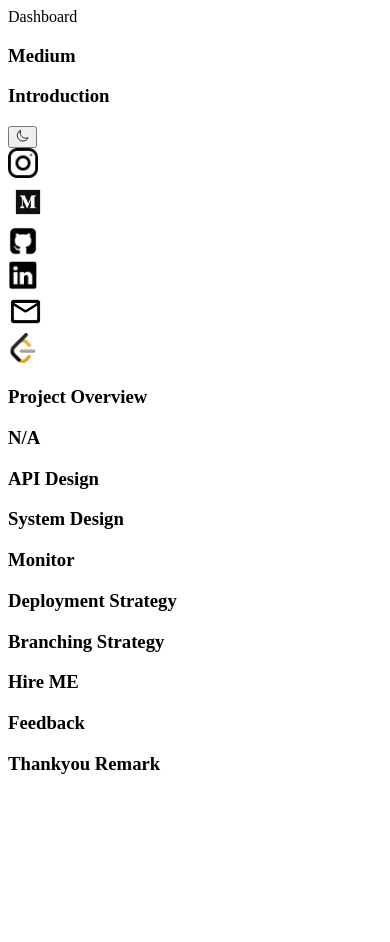
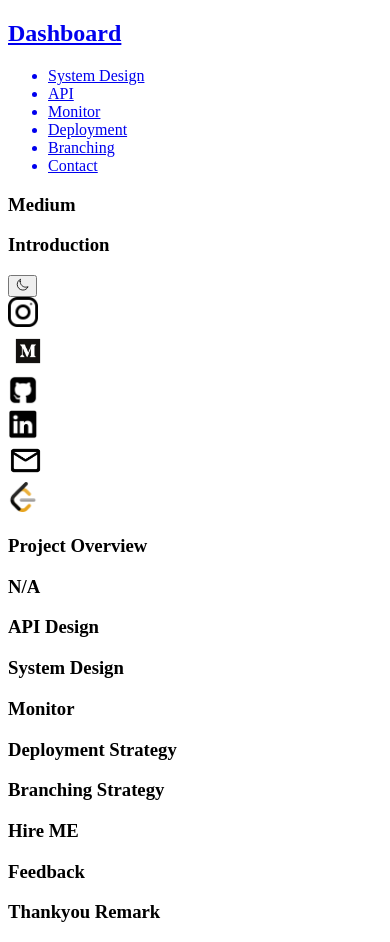
Before and after one commit to sushantsharmass/Documentation, a website with bundled scripts: page index.html in a window 390 px wide. Before the commit the page ends 844 px from the top, so only its background shows below. Built offline with nearby package versions, Linux system fonts and the light colour scheme.

Commit message:
feat: :lipstick: Adds List in dashboard component
Adds link to the dashboard to navigate to different sections with smooth scroll

```diff
--- a/document.css
+++ b/document.css
@@ -2,6 +2,10 @@ body {
   margin: 0px;
   padding: 0px;
   /* overflow: auto;  */
+}
+
+html {
+  scroll-behavior: smooth;
 }
 
 :root{
@@ -74,11 +78,19 @@ body {
 
 .dashboard {
   background-color: var(--primary-color);
+  display: flex;
+  justify-content: center;
+  align-items: start;
   padding: 1rem;
   grid-template-columns: 1/2;
   grid-row: 1/3;
   border-radius: 40px;
   /* width: 400px; */
+}
+
+.dashcon{
+  width: 300px;
+  height: 300px;
 }
 
 .medium {
@@ -90,6 +102,7 @@ body {
   grid-column: 2/4;
   grid-auto-rows: 300px;
   border-radius: 40px;
+  scroll-behavior: smooth;
   /* filter: drop-shadow(16px 7px 10px #d3d3d3); */
 }
 
@@ -232,6 +245,7 @@ height: 300px; */
   display: flex;
   justify-content: center;
   align-items: center;
+  scroll-behavior: smooth;
   /* filter: drop-shadow(16px 7px 10px #d3d3d3); */
 }
 
@@ -341,7 +355,7 @@ height: 300px; */
   }
   .wrapper {
     grid-template-columns: repeat(1, 1fr);
-    margin: 20px;
+    margin: 2px;
     /*brnaching feedback thankyou hire*/
   }
   .wrapper .dashboard {
@@ -403,12 +417,16 @@ height: 300px; */
 }
 @media (max-width: 479px) {
   .circle{
-    opacity: 2;
+    height: 0;
+    width: 0;
+    border-radius:0;
+    opacity: 20;
+    background-color: #000000;
     position: absolute;
-    top: 10;
-    left: 10;
+    top: 0;
+    left: 0;
   }
   .wrapper {
-    width: 90%;
+    width: 100%;
   }
 }
--- a/index.html
+++ b/index.html
@@ -32,7 +32,19 @@
     <div class="scrolltracker"></div>
     <div class="wrapper">
         <div class="dashboard">
-            Dashboard
+           <div class="dashcon">
+            <a href="#"><h2>Dashboard</h2></a>
+
+            <ul>
+                <a href="#system"><li> System Design</li></a>
+                <a href="#api"> <li>API</li></a>
+                <a href="#monitor"><li>Monitor</li></a>
+                <a href="#deploy"><li>Deployment</li></a>
+                <a href="#branch"><li>Branching</li></a>
+                <a href="#contact"><li>Contact</li></a>
+
+            </ul>
+           </div>
         </div>
         <div class="medium">
             <h3>Medium</h3>
@@ -89,22 +101,22 @@
         <div class="design">
             <h3>N/A</h3>
         </div>
-        <div class="api">
+        <div class="api" id="api">
             <h3>API Design</h3>
         </div>
-        <div class="system">
+        <div class="system" id="system">
             <h3>System Design</h3>
         </div>
-        <div class="monitor">
+        <div class="monitor" id="monitor">
             <h3>Monitor</h3>
         </div>
-        <div class="deploy">
+        <div class="deploy" id="deploy">
             <h3>Deployment Strategy</h3>
         </div>
-        <div class="branching">
+        <div class="branching" id="branch">
             <h3>Branching Strategy</h3>
         </div>
-        <div class="hire">
+        <div class="hire" id="contact">
             <h3>Hire ME</h3>
         </div>
         <div class="feedback">
@@ -115,10 +127,12 @@
         </div>
     </div>
 
+
     <script  src="darkmode.js"></script>
     <script type="module" src="https://unpkg.com/ionicons@7.1.0/dist/ionicons/ionicons.esm.js"></script>
     <script nomodule src="https://unpkg.com/ionicons@7.1.0/dist/ionicons/ionicons.js"></script>
-    <script src="cursor.js"></script>
+    <!-- <script src="cursor.js"></script> -->
+
 
 </body>
 </html>
```
